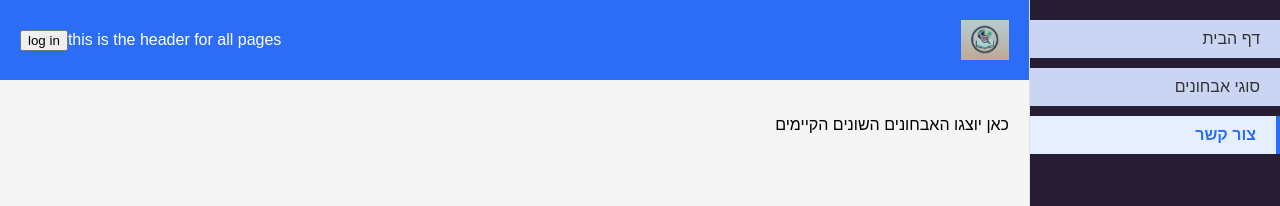
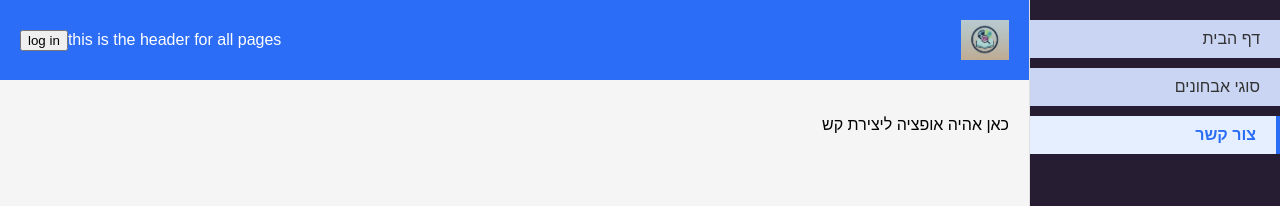
Before and after one commit to miriz2099/dolev, a React (Vite) app in the folder frontend/: page /contact-us in a window 1280 px wide. Shown: the top 206 px of the page. Built offline with nearby package versions, Linux system fonts and the light colour scheme.

Commit message:
add text

```diff
--- a/frontend/src/pages/Checks.jsx
+++ b/frontend/src/pages/Checks.jsx
@@ -1,7 +1,7 @@
 import React from "react";
 
-const Type = () => {
-  return <p> כאן יוצגו האבחונים השונים הקיימים</p>;
+const Checks = () => {
+  return <p> כאן יוצגו הדוחות</p>;
 };
 
-export default Type;
+export default Checks;
--- a/frontend/src/pages/ContactUs.jsx
+++ b/frontend/src/pages/ContactUs.jsx
@@ -1,7 +1,7 @@
 import React from "react";
 
-const Type = () => {
-  return <p> כאן יוצגו האבחונים השונים הקיימים</p>;
+const ContactUs = () => {
+  return <p> כאן אהיה אופציה ליצירת קש</p>;
 };
 
-export default Type;
+export default ContactUs;
```
